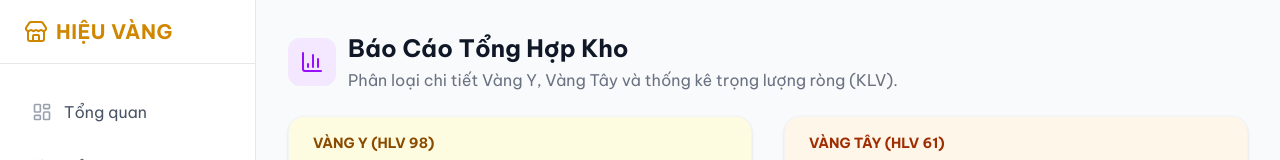
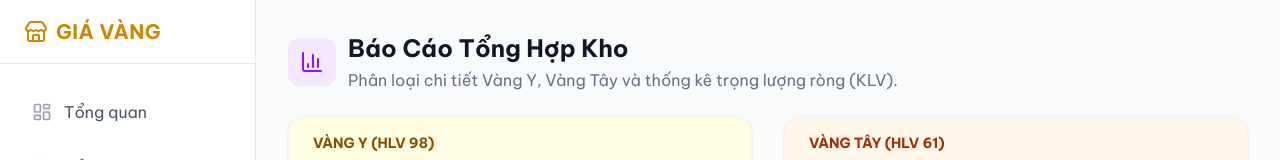
Before and after one commit to thong134/hieu-vang-chanh, a Next.js app: page /admin/report in a window 1280 px wide. Shown: the top 160 px of the page. Built offline with nearby package versions, Linux system fonts and the light colour scheme; no server answers; the database is empty; sample sign-in values are in the browser's storage.

Commit message:
update: name logo

```diff
--- a/app/admin/layout.tsx
+++ b/app/admin/layout.tsx
@@ -90,7 +90,7 @@
           <div className="h-16 flex items-center px-6 border-b border-gray-200">
             <Link href="/" className="flex items-center gap-2 text-yellow-600 hover:text-yellow-700 transition-colors">
               <Store className="w-6 h-6" />
-              <span className="text-xl font-bold uppercase tracking-wide">Hiệu Vàng</span>
+              <span className="text-xl font-bold uppercase tracking-wide">Giá Vàng</span>
             </Link>
             <button
               className="ml-auto lg:hidden text-gray-500 hover:text-gray-700"
```
